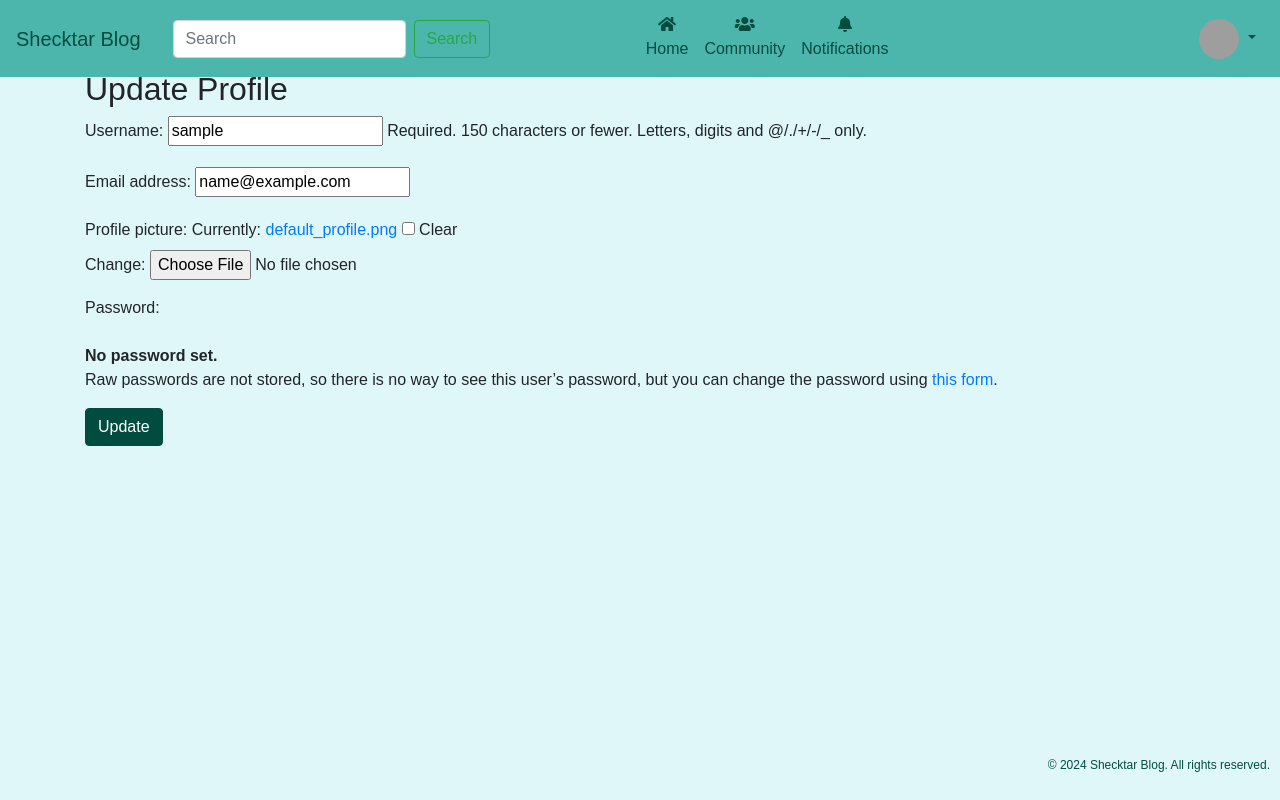
After one commit to Israelshecktar/Just_Django, a Django app: page /accounts/profile/update/ in a window 1280 px wide. The commit adds this page. Run offline with Django 4.2, Linux system fonts and the light colour scheme; the visitor is signed in with stand-in values (Sample User, id 1); some libraries are stand-ins or nearby versions; some web fonts are replaced; grey boxes are pictures that could not be loaded.

```diff
--- a/blog_project/blog/forms.py
+++ b/blog_project/blog/forms.py
@@ -1,24 +1,14 @@
 from django import forms
-from django.contrib.auth.models import User
-from django.contrib.auth.forms import UserCreationForm
-from .models import Post, Comment
+from django.contrib.auth.forms import UserCreationForm, UserChangeForm
+from .models import CustomUser, Post, Comment, Category
 
-class PostForm(forms.ModelForm):
-    class Meta:
-        model = Post
-        fields = ['title', 'content', 'author']
-
-class CommentForm(forms.ModelForm):
-    class Meta:
-        model = Comment
-        fields = ['content']
-
-class SignUpForm(UserCreationForm):
+class CustomUserCreationForm(UserCreationForm):
     email = forms.EmailField(required=True)
+    profile_picture = forms.ImageField(required=False)
 
     class Meta:
-        model = User
-        fields = ('username', 'email', 'password1', 'password2')
+        model = CustomUser
+        fields = ('username', 'email', 'password1', 'password2', 'profile_picture')
 
     def save(self, commit=True):
         user = super().save(commit=False)
@@ -26,3 +16,20 @@ class SignUpForm(UserCreationForm):
         if commit:
             user.save()
         return user
+
+class CustomUserChangeForm(UserChangeForm):
+    class Meta:
+        model = CustomUser
+        fields = ('username', 'email', 'profile_picture')
+
+class PostForm(forms.ModelForm):
+    category = forms.ModelChoiceField(queryset=Category.objects.all(), required=False)
+
+    class Meta:
+        model = Post
+        fields = ['title', 'content', 'author', 'category']
+
+class CommentForm(forms.ModelForm):
+    class Meta:
+        model = Comment
+        fields = ['content']
--- a/blog_project/blog/models.py
+++ b/blog_project/blog/models.py
@@ -1,5 +1,12 @@
 from django.db import models
 import json
+from django.contrib.auth.models import AbstractUser, Group, Permission
+
+class Category(models.Model):
+    name = models.CharField(max_length=100)
+
+    def __str__(self):
+        return self.name
 
 class Post(models.Model):
     title = models.CharField(max_length=200)
@@ -7,6 +14,7 @@ class Post(models.Model):
     author = models.CharField(max_length=100, default='Anonymous')
     created_at = models.DateTimeField(auto_now_add=True)
     updated_at = models.DateTimeField(auto_now=True)
+    category = models.ForeignKey(Category, related_name='posts', on_delete=models.CASCADE, null=True, blank=True)
 
     def __str__(self):
         return self.title
@@ -44,3 +52,21 @@ class Reaction(models.Model):
 
     def __str__(self):
         return f'{self.emoji} - {self.count}'
+
+class CustomUser(AbstractUser):
+    profile_picture = models.ImageField(upload_to='profile_pictures/', null=True, blank=True, default='default_profile.png')
+
+    groups = models.ManyToManyField(
+        Group,
+        related_name='customuser_set',  # Add related_name to avoid clash
+        blank=True,
+        help_text='The groups this user belongs to. A user will get all permissions granted to each of their groups.',
+        verbose_name='groups',
+    )
+    user_permissions = models.ManyToManyField(
+        Permission,
+        related_name='customuser_set',  # Add related_name to avoid clash
+        blank=True,
+        help_text='Specific permissions for this user.',
+        verbose_name='user permissions',
+    )
--- a/blog_project/blog/templates/blog/base.html
+++ b/blog_project/blog/templates/blog/base.html
@@ -49,28 +49,72 @@
             background-color: #00251a !important; /* Darker teal for hover state */
             border-color: #00251a !important;
         }
+        .profile-picture {
+            width: 40px;
+            height: 40px;
+            object-fit: cover;
+        }
+        .nav-icon {
+            display: flex;
+            flex-direction: column;
+            align-items: center;
+        }
+        .nav-icon i {
+            margin-bottom: 5px;
+        }
     </style>
 </head>
 <body>
     <nav class="navbar navbar-expand-lg navbar-light fixed-top">
         <a class="navbar-brand" href="{% url 'post_list' %}">Shecktar Blog</a>
+        <form class="form-inline my-2 my-lg-0 ml-3">
+            <input class="form-control mr-sm-2" type="search" placeholder="Search" aria-label="Search">
+            <button class="btn btn-outline-success my-2 my-sm-0" type="submit">Search</button>
+        </form>
         <button class="navbar-toggler" type="button" data-toggle="collapse" data-target="#navbarNav" aria-controls="navbarNav" aria-expanded="false" aria-label="Toggle navigation">
             <span class="navbar-toggler-icon"></span>
         </button>
         <div class="collapse navbar-collapse" id="navbarNav">
+            <ul class="navbar-nav mx-auto">
+                <li class="nav-item">
+                    <a class="nav-link nav-icon" href="{% url 'post_list' %}">
+                        <i class="fas fa-home"></i>
+                        <span>Home</span>
+                    </a>
+                </li>
+                <li class="nav-item">
+                    <a class="nav-link nav-icon" href="#">
+                        <i class="fas fa-users"></i>
+                        <span>Community</span>
+                    </a>
+                </li>
+                <li class="nav-item">
+                    <a class="nav-link nav-icon" href="#">
+                        <i class="fas fa-bell"></i>
+                        <span>Notifications</span>
+                    </a>
+                </li>
+            </ul>
             <ul class="navbar-nav ml-auto">
                 {% if user.is_authenticated %}
-                    <li class="nav-item">
-                        <a class="nav-link" href="{% url 'profile' %}">Profile</a>
-                    </li>
-                    <li class="nav-item">
-                        <a class="nav-link" href="{% url 'logout' %}">Logout</a>
+                    <li class="nav-item dropdown">
+                        <a class="nav-link dropdown-toggle" href="#" id="navbarDropdown" role="button" data-toggle="dropdown" aria-haspopup="true" aria-expanded="false">
+                            <img src="{% if user.profile_picture %}{{ user.profile_picture.url }}{% else %}{% static 'images/default_profile.png' %}{% endif %}" class="rounded-circle profile-picture" alt="Profile Picture">
+                        </a>
+                        <div class="dropdown-menu dropdown-menu-right" aria-labelledby="navbarDropdown">
+                            <a class="dropdown-item" href="{% url 'profile' %}">Profile</a>
+                            <a class="dropdown-item" href="{% url 'profile_update' %}">Update Profile</a>
+                            <div class="dropdown-divider"></div>
+                            <a class="dropdown-item" href="{% url 'logout' %}">Logout</a>
+                        </div>
                     </li>
                 {% else %}
                     <li class="nav-item">
-                        <a class="nav-link" href="{% url 'login' %}">Login</a></li>
+                        <a class="nav-link" href="{% url 'login' %}">Sign In</a>
+                    </li>
                     <li class="nav-item">
-                        <a class="nav-link" href="{% url 'signup' %}">Sign Up</a></li>
+                        <a class="nav-link" href="{% url 'signup' %}">Sign Up</a>
+                    </li>
                 {% endif %}
             </ul>
         </div>
--- /dev/null
+++ b/blog_project/blog/templates/registration/profile_update.html
@@ -0,0 +1,14 @@
+{% extends 'blog/base.html' %}
+
+{% block title %}Update Profile{% endblock %}
+
+{% block content %}
+<div class="container">
+    <h2>Update Profile</h2>
+    <form method="post" enctype="multipart/form-data">
+        {% csrf_token %}
+        {{ form.as_p }}
+        <button type="submit" class="btn btn-primary">Update</button>
+    </form>
+</div>
+{% endblock %}
--- a/blog_project/blog/urls.py
+++ b/blog_project/blog/urls.py
@@ -1,3 +1,5 @@
+from django.conf import settings
+from django.conf.urls.static import static
 from django.urls import path, include
 from . import views
 
@@ -9,4 +11,7 @@ urlpatterns = [
     path('accounts/', include('django.contrib.auth.urls')),
     path('accounts/signup/', views.signup, name='signup'),
     path('accounts/profile/', views.profile, name='profile'),
-]
+    path('accounts/profile/update/', views.profile_update, name='profile_update'),
+    path('accounts/profile/<str:username>/', views.user_profile, name='user_profile'),
+    path('community/', views.community, name='community'),
+] + static(settings.MEDIA_URL, document_root=settings.MEDIA_ROOT)
--- a/blog_project/blog/views.py
+++ b/blog_project/blog/views.py
@@ -1,9 +1,9 @@
 from django.shortcuts import render, get_object_or_404, redirect
 from django.contrib.auth.decorators import login_required
-from django.contrib.auth import login, authenticate
+from django.contrib.auth import login, authenticate, get_user_model
 from django.contrib.auth.forms import AuthenticationForm
-from .models import Post, Comment, Reaction
-from .forms import PostForm, CommentForm, SignUpForm
+from .models import Post, Comment, Reaction, Category
+from .forms import PostForm, CommentForm, CustomUserCreationForm, CustomUserChangeForm
 from django.db.models import Q, Count, Sum, F
 from django.core.paginator import Paginator
 from django.http import JsonResponse
@@ -38,8 +38,6 @@ def post_list(request):
         'trending_posts': trending_posts,
     }
     return render(request, 'blog/post_list.html', context)
-
-
 
 def post_detail(request, pk):
     post = get_object_or_404(Post, pk=pk)
@@ -96,7 +94,7 @@ def post_edit(request, pk):
 
 def signup(request):
     if request.method == 'POST':
-        form = SignUpForm(request.POST)
+        form = CustomUserCreationForm(request.POST)
         if form.is_valid():
             form.save()
             username = form.cleaned_data.get('username')
@@ -105,8 +103,30 @@ def signup(request):
             login(request, user)
             return redirect('post_list')
     else:
-        form = SignUpForm()
+        form = CustomUserCreationForm()
     return render(request, 'registration/signup.html', {'form': form})
 
 def profile(request):
     return render(request, 'registration/profile.html')
+
+@login_required
+def profile_update(request):
+    if request.method == 'POST':
+        form = CustomUserChangeForm(request.POST, request.FILES, instance=request.user)
+        if form.is_valid():
+            form.save()
+            return redirect('profile')
+    else:
+        form = CustomUserChangeForm(instance=request.user)
+    return render(request, 'registration/profile_update.html', {'form': form})
+
+def community(request):
+    categories = Category.objects.all()
+    context = {
+        'categories': categories,
+    }
+    return render(request, 'blog/community.html', context)
+
+def user_profile(request, username):
+    user = get_object_or_404(get_user_model(), username=username)
+    return render(request, 'registration/user_profile.html', {'profile_user': user})
```
Also changed, not shown: blog_project/blog/admin.py (+9 -1 lines), blog_project/blog/templates/blog/post_list.html (+2 -10 lines), blog_project/blog/templates/blog/profile_update.html (added, +17 -0 lines), blog_project/blog/templates/registration/user_profile.html (added, +11 -0 lines), blog_project/blog_project/settings.py (+6 -27 lines), blog_project/media/profile_pictures/1719395287.JPG (added), blog_project/media/profile_pictures/IMG_5262.jpeg (added), blog_project/media/profile_pictures/IMG_5263.jpeg (added).
